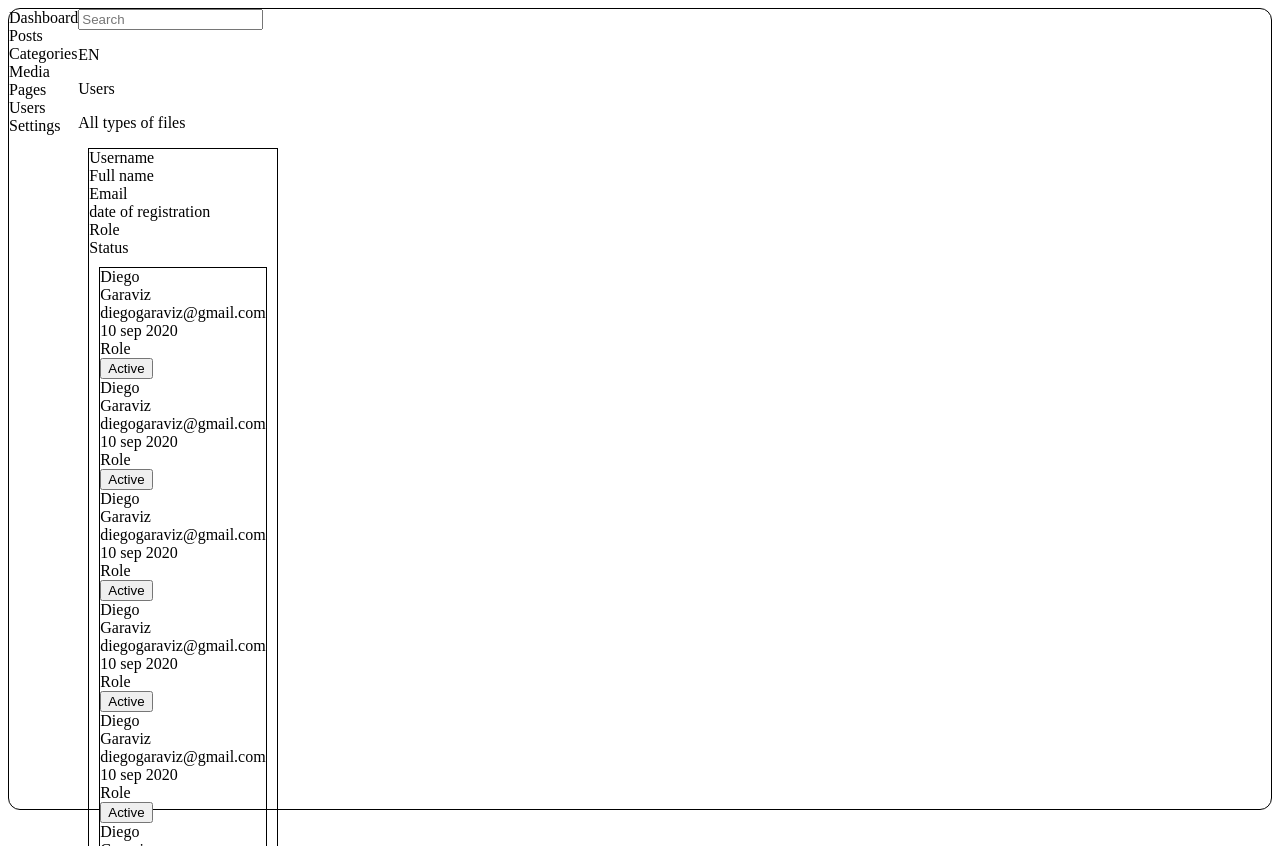
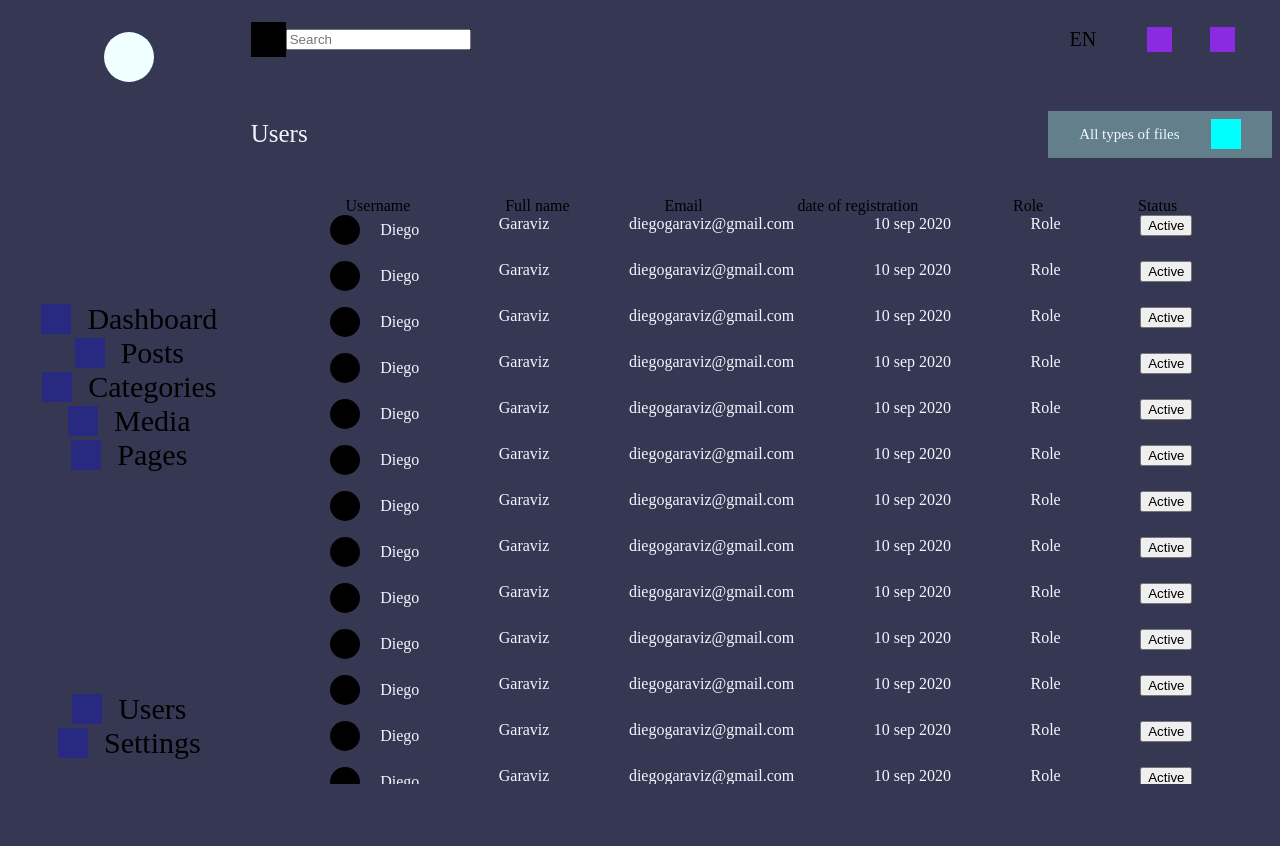
Before and after one commit to graixz/plan_de_mejoramiento_diego_garaviz, a plain HTML site: page plan_de_mejoramiento_marles/users.html in a window 1280 px wide. Shown: the top 846 px of the page. After the commit the page ends 800 px from the top, so only its background shows below. Drawn offline with Linux system fonts and the light colour scheme.

Commit message:
Update users.css

```diff
--- a/plan_de_mejoramiento_marles/css/users.css
+++ b/plan_de_mejoramiento_marles/css/users.css
@@ -1,125 +1,173 @@
 body{
-    border: 1px solid;
-    height: 100vh;
+    height: 97vh;
     display: flex;
-    border-radius: 12px;
+    background-color: #363853;
 }
 
-article{
-    border: 1px solid;
-    flex-grow: 0.2;
-    margin: 10px;
+.aside1{
+    display: flex;
+    flex-grow: 0.12;
+    flex-direction: column;
+    justify-content: space-between;
+
+}
+.as1{
+    justify-content: center;
+    align-items: center;
+    display: flex;
+    flex-grow: 0.1;
+}
+.as{
+    display: flex;
+    height: 50px;
+    width: 50px;
+    background-color: azure;
+    border-radius: 50%;
+
+}
+.as2{
+    display: flex;
+    flex-grow: 0.1;
+    flex-direction: column;
+    justify-content: center;
+}
+.as22{
+    display: flex;
+    align-items: center;
+    justify-content: center;
+    gap: 1rem;
+}
+.af{
+    display: flex;
+    height: 30px;
+    width: 30px;
+    background-color: rgba(0, 0, 255, 0.262);
+
+}
+.af1{
+    font-size: 30px;
+    display: flex;
+}
+.m1{
+    display: inline;
+    justify-content: flex-end;
+
+}
+main{
+    gap: 1.5rem;
+    display: flex;
+    flex-direction: column;
+    flex-grow: 1;
 }
 
-.caja1{
-    border: 1px solid;
-    height: 9rem;
+.m1{
     display: flex;
-    justify-content: center;
+    justify-content: space-between;
+}
+.m2{
+    display: flex;
     align-items: center;
 }
+.m3{
+    height: 35px;
+    width: 35px;
+    background-color: black;
+}
+.m4{
+    font-size: large;
+    display: flex;
+    background-color: black;
 
-.logo{
-    border: 1px solid;
-    width: 80px;
-    height: 80px;
-    border-radius: 50%;
 }
+.mf{
+    display: flex;
 
-.la{
-    border: 1px solid;
-    width: 80px;
-    height: 80px;
-    border-radius: 50%;
+    align-items: center;
+    width: 15rem;
+    justify-content: space-evenly;
 }
+.m5{
 
-.caja2{
-    border: 1px solid;
+    font-size: 20px;
     display: flex;
-    justify-content: center;
+    width: 40px;
 }
+.m6{
 
-ul>li{
-    font-size: 35px;
-    list-style: none;
+    display: flex;
+    height: 25px;
+    width: 25px;
+    background-color: blueviolet;
 }
+.m7{
 
-#cua{
-    color: #363853;
+    display: flex;
+    height: 25px;
+    width: 25px;
+    background-color: blueviolet;
 }
+.a9{
+    color: aliceblue;
+    display: flex;
+    align-items: center;
+    justify-content: space-between;
+}
+.a9 p{
+    font-size: 25px;
+}
+.a10 p{
+    font-size: 15px;
+}
+.a10{
+    display: flex;
+    align-items: center;
+    background-color: rgba(135, 184, 184, 0.553);
+    width: 14rem;
+    justify-content: space-evenly;
 
-.espacio{
+
+}
+.a11{
+    height: 30px;
+    width: 30px;
+    background-color: aqua;
+}
+.art1{
+
     display: flex;
-    height: 23rem;
+    flex-grow: 1;
+    flex-direction: column;
+    overflow: auto;
 }
+.art2{
 
-.caja3{
-    border: 1px solid;
     display: flex;
-    justify-content: center;
+    justify-content: space-evenly;
+
 }
+.art3{
+    display: flex;
+    justify-content: space-evenly;
+}
+.ultimo{
+    display: flex;
+    gap: 1rem;
 
-.contenedor_princi{
-    border: 1px solid;
-    display: flex;
     flex-direction: column;
-    flex: 1;
+    overflow:auto;
 }
-
-.secundario{
-    border: 1px solid;
-    display: flex;
-    height: 5rem;
-}
-
-.bus{
+.us{
     display: flex;
     align-items: center;
 
 }
-
-.buscador{
-    width: 350px;
+.user2{
+    margin-right: 20px;
+    height: 30px;
+    width: 30px;
+    background-color: black;
+    border-radius: 50%;
 }
-
-.Esquina{
-    display: flex;
-    flex-grow: 1;
-    justify-content: flex-end;
-    align-items: center;
+.user1{
+    color: aliceblue;
 }
-
-.En{
-    border: 1px solid;
-    width: 90px;
-    display: flex;
-    align-items: center;
-    justify-content: center;
-    background-color: #36385354;
-}
-
-.tiu{
-    font-size: 35px;
-}
-
-.asi{
-    border: 1px solid red;
-    flex-grow: 0.2;
-    display: flex;
-    justify-content: space-between;
-    align-items: center;
-
-}
-
-.c1{
-    border: 1px solid;
-    width: 270px;
-    height: 5rem;
-    display: flex;
-    align-items: center;
-    justify-content: center;
-}
-
-.cuae{
-
-}
```
